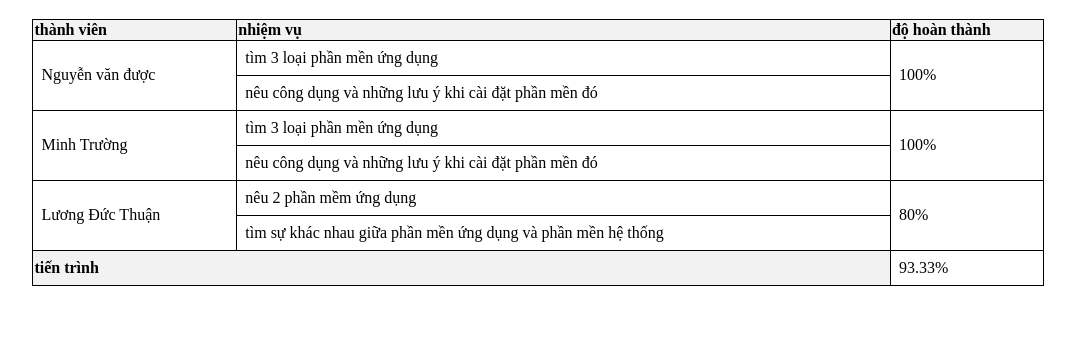
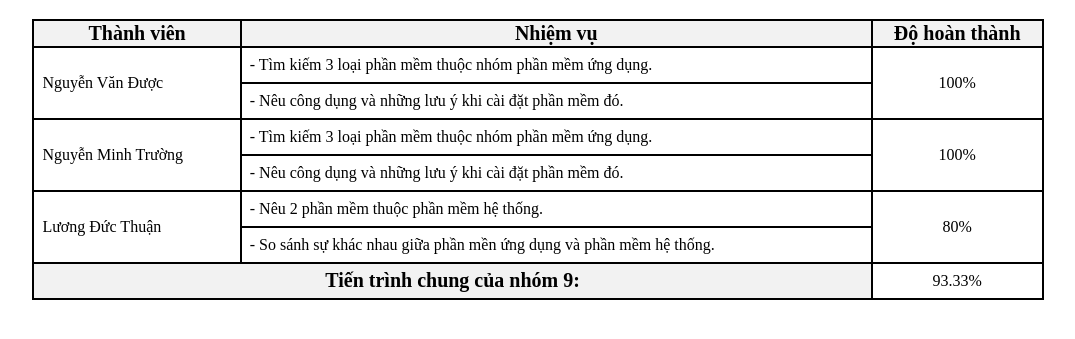
Before and after one commit to kien574/b-n-bao-cao, a plain HTML site: page index.html in a window 1280 px wide. Shown: the part 61-400 px from the top of the page, without its empty margins (102-1177 px from the left). Drawn offline with Linux system fonts and the light colour scheme.

Commit message:
sửa lại lần 1

```diff
--- a/index.html
+++ b/index.html
@@ -11,43 +11,43 @@
     <table>
       <thead>
         <tr>
-          <th>thành viên</th>
-          <th>nhiệm vụ</th>
-          <th>độ hoàn thành</th>
+          <th>Thành viên</th>
+          <th>Nhiệm vụ</th>
+          <th>Độ hoàn thành</th>
         </tr>
       </thead>
       <tbody>
         <tr>
-          <td rowspan="2">Nguyễn văn được</td>
-          <td>tìm 3 loại phần mền ứng dụng</td>
-          <td rowspan="2">100%</td>
+          <td rowspan="2">Nguyễn Văn Được</td>
+          <td>- Tìm kiếm 3 loại phần mềm thuộc nhóm phần mềm ứng dụng.</td>
+          <td class="item" rowspan="2">100%</td>
         </tr>
         <tr>
-          <td>nêu công dụng và những lưu ý khi cài đặt phần mền đó</td>
+          <td>- Nêu công dụng và những lưu ý khi cài đặt phần mềm đó.</td>
         </tr>
 
         <tr>
-          <td rowspan="2">Minh Trường</td>
-          <td>tìm 3 loại phần mền ứng dụng</td>
-          <td rowspan="2">100%</td>
+          <td rowspan="2">Nguyễn Minh Trường</td>
+          <td>- Tìm kiếm 3 loại phần mềm thuộc nhóm phần mềm ứng dụng.</td>
+          <td class="item" rowspan="2">100%</td>
         </tr>
         <tr>
-          <td>nêu công dụng và những lưu ý khi cài đặt phần mền đó</td>
+          <td>- Nêu công dụng và những lưu ý khi cài đặt phần mềm đó.</td>
         </tr>
 
         <tr>
           <td rowspan="2 ">Lương Đức Thuận</td>
-          <td>nêu 2 phần mềm ứng dụng</td>
-          <td rowspan="2">80%</td>
+          <td>- Nêu 2 phần mềm thuộc phần mềm hệ thống.</td>
+          <td class="item" rowspan="2">80%</td>
         </tr>
         <tr>
-          <td>tìm sự khác nhau giữa phần mền ứng dụng và phần mền hệ thống</td>
+          <td>- So sánh sự khác nhau giữa phần mền ứng dụng và phần mềm hệ thống.</td>
         </tr>
       </tbody>
       <tfoot>
         <tr>
-          <th colspan="2">tiến trình</th>
-          <td>93.33%</td>
+          <th colspan="2"><strong>Tiến trình chung của nhóm 9:</strong></th>
+          <td class="item">93.33%</td>
         </tr>
       </tfoot>
     </table>
--- a/style.css
+++ b/style.css
@@ -1,19 +1,27 @@
+*{
+    font-family: 'Times New Roman', Times, serif;
+}
 h1{
     text-align: center;
+
 }
 table {
     border-collapse: collapse; /* Gộp viền cho gọn */
     width: 80%;
     margin: 20px auto; /* căn giữa bảng */
+    border: 8px;
 }
 
 tr, td {
-    border: 1px solid black;/*viền 1px, màu đen*/
+    border: 2px solid black;/*viền 1px, màu đen*/
     padding: 8px; /*khoảng cách trong ô*/
-    text-align: left;
 }
 
 th {
     background-color: #f2f2f2; /* nền cho hàng tiêu đề */
-    border: 1px solid black;
+    border: 2px solid black;
+    font-size: 20px;
 }
+.item{
+    text-align: center;
+}
```
